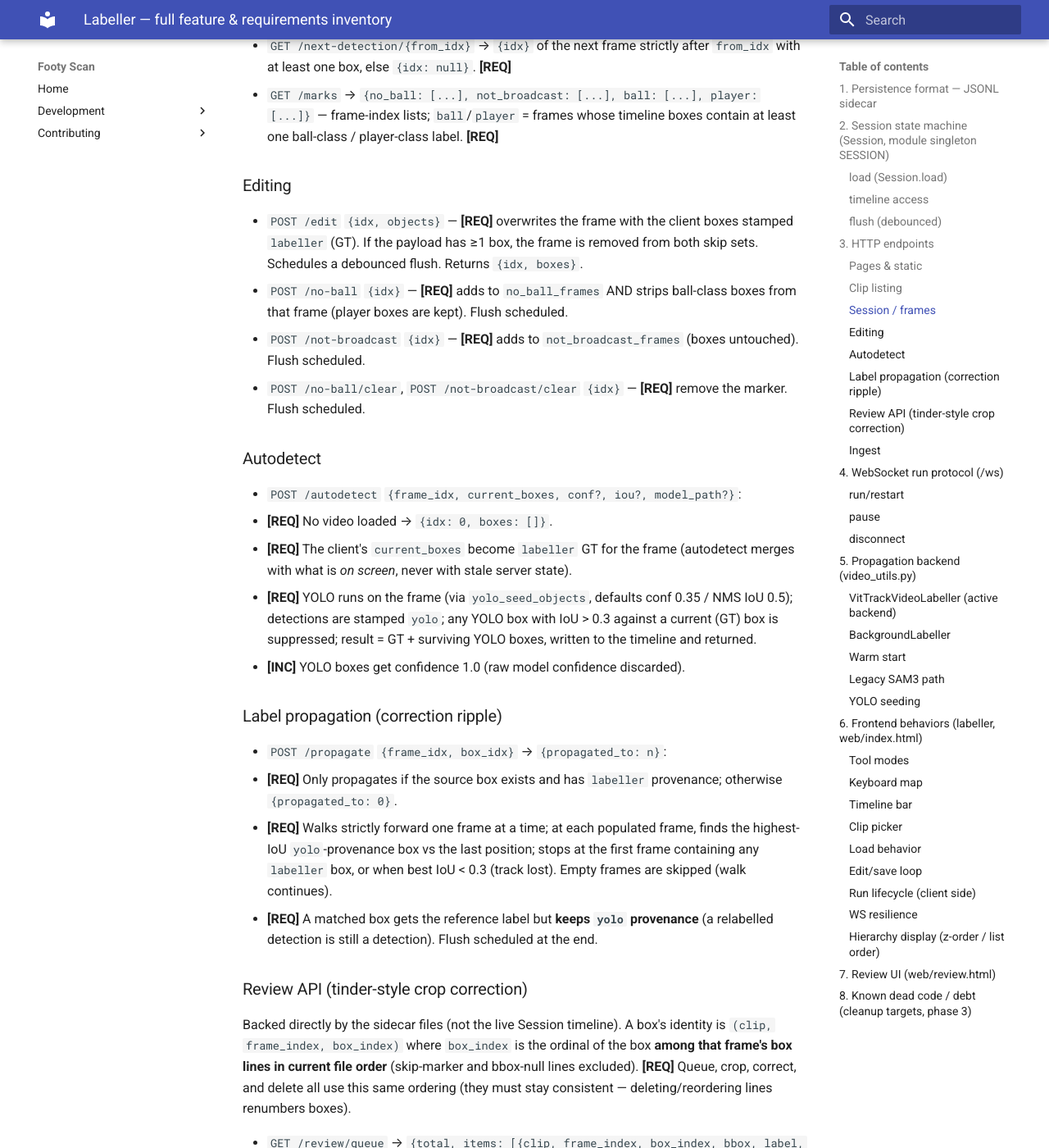
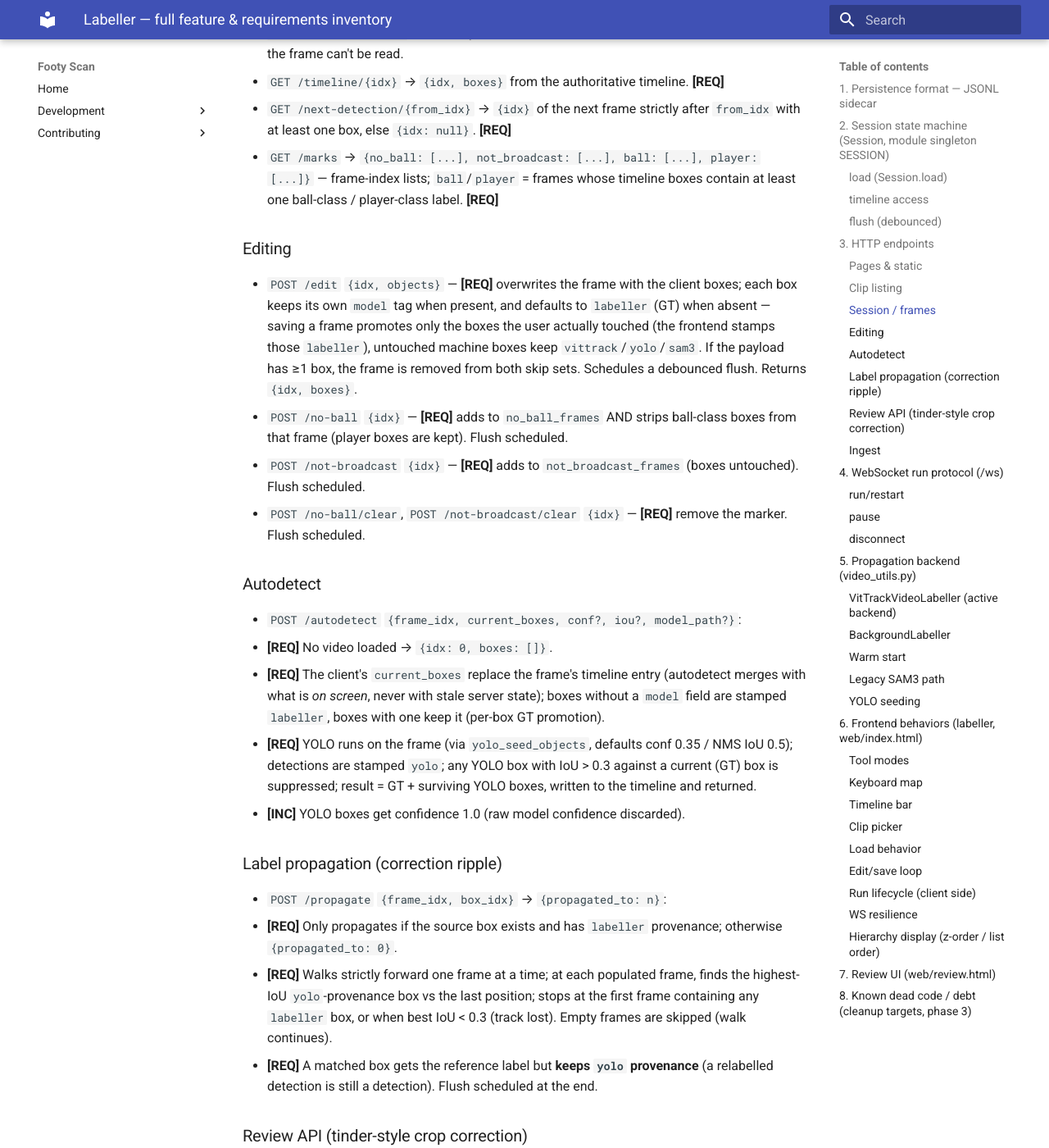
Before and after one commit to egroeg121/footy-track, an MkDocs documentation site: the page built from docs/labeller_requirements.md, in a window 1280 px wide and 1400 px high, scrolled down 3490 px. Shown: the whole window at 82% size. Built offline with MkDocs 1.6.1 and Material for MkDocs 9.7.7, drawn with Linux system fonts in a browser that asks for light colours; some of the changed text lies outside the part shown.

Commit message:
test+docs(labeller): pin per-box GT promotion (940ab23) after rebase
origin/main gained per-box GT promotion mid-branch: /edit and /autodetect
payload boxes that carry a model field keep that provenance; boxes without
one fall back to the endpoint default. Rebased onto it (the semantics were
carried into the extracted session.boxes_from_payload during the rebase),
updated the requirements inventory to match, and added tests pinning the
tag-retention and fallback rules (explicit tag kept; None/empty/absent all
default).

Co-Authored-By: Claude Fable 5 <noreply@anthropic.com>

```diff
--- a/docs/labeller_requirements.md
+++ b/docs/labeller_requirements.md
@@ -92,8 +92,12 @@ required or provided).
 
 All request/response bodies are JSON unless noted. Boxes over the wire are
 normalized dicts `{label, x, y, w, h, conf, source}` (server → client) /
-`{label, x, y, w, h, conf?}` (client → server, coordinates clamped to [0,1]).
-**[REQ]** The `source` field carries provenance to the client.
+`{label, x, y, w, h, conf?, model?}` (client → server, coordinates clamped to
+[0,1]). **[REQ]** The `source` field carries provenance to the client.
+**[REQ]** A client box that carries a `model` field keeps that provenance;
+one without falls back to the endpoint's default (per-box GT promotion,
+`940ab23`) — so review.html and older clients that omit `model` are
+unaffected.
 
 ### Pages & static
 | Route | Behavior |
@@ -129,8 +133,11 @@ normalized dicts `{label, x, y, w, h, conf, source}` (server → client) /
 
 ### Editing
 - `POST /edit` `{idx, objects}` — **[REQ]** overwrites the frame with the
-  client boxes stamped `labeller` (GT). If the payload has ≥1 box, the frame is
-  removed from both skip sets. Schedules a debounced flush. Returns
+  client boxes; each box keeps its own `model` tag when present, and defaults
+  to `labeller` (GT) when absent — saving a frame promotes only the boxes the
+  user actually touched (the frontend stamps those `labeller`), untouched
+  machine boxes keep `vittrack`/`yolo`/`sam3`. If the payload has ≥1 box, the
+  frame is removed from both skip sets. Schedules a debounced flush. Returns
   `{idx, boxes}`.
 - `POST /no-ball` `{idx}` — **[REQ]** adds to `no_ball_frames` AND strips
   ball-class boxes from that frame (player boxes are kept). Flush scheduled.
@@ -142,9 +149,10 @@ normalized dicts `{label, x, y, w, h, conf, source}` (server → client) /
 ### Autodetect
 - `POST /autodetect` `{frame_idx, current_boxes, conf?, iou?, model_path?}`:
   - **[REQ]** No video loaded → `{idx: 0, boxes: []}`.
-  - **[REQ]** The client's `current_boxes` become `labeller` GT for the frame
+  - **[REQ]** The client's `current_boxes` replace the frame's timeline entry
     (autodetect merges with what is *on screen*, never with stale server
-    state).
+    state); boxes without a `model` field are stamped `labeller`, boxes with
+    one keep it (per-box GT promotion).
   - **[REQ]** YOLO runs on the frame (via `yolo_seed_objects`, defaults conf
     0.35 / NMS IoU 0.5); detections are stamped `yolo`; any YOLO box with IoU
     > 0.3 against a current (GT) box is suppressed; result = GT + surviving
```
Also changed, not shown: other parts of docs/labeller_requirements.md (+1 -1 lines), 1 other file.
